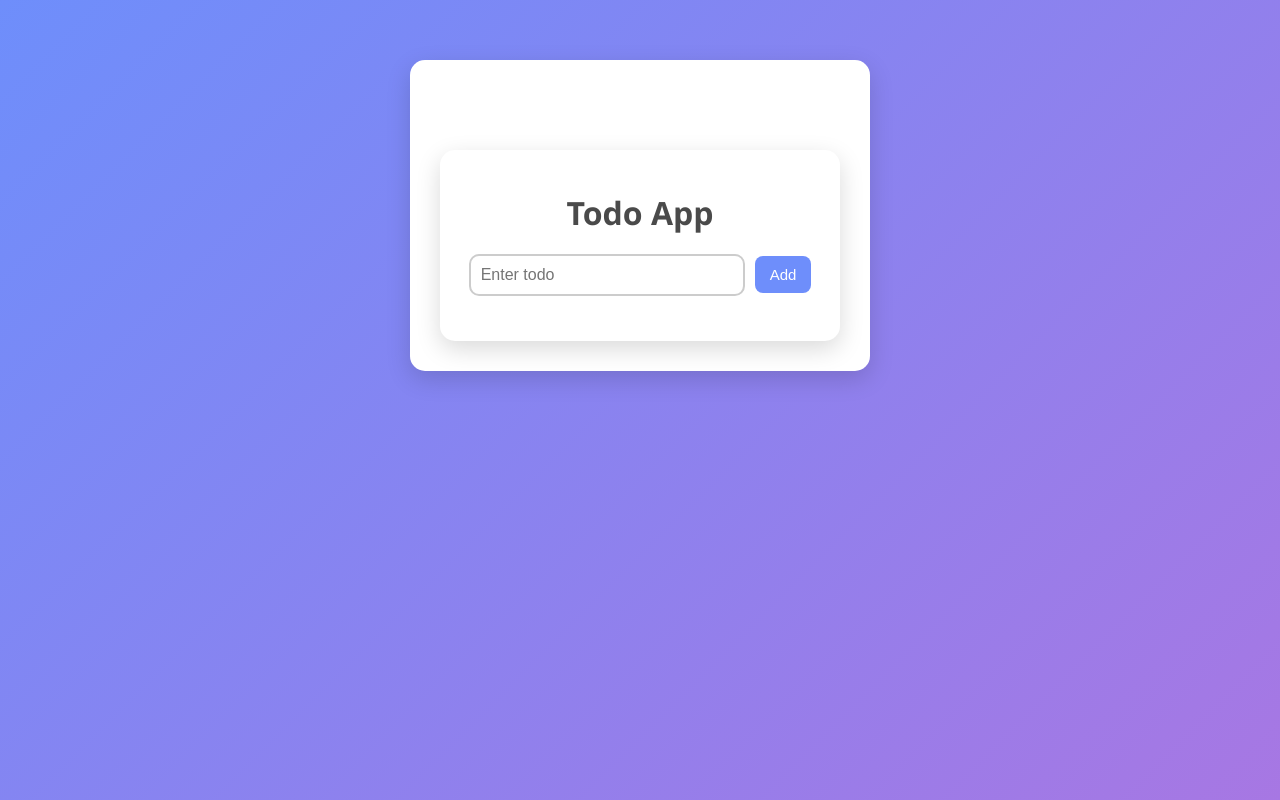
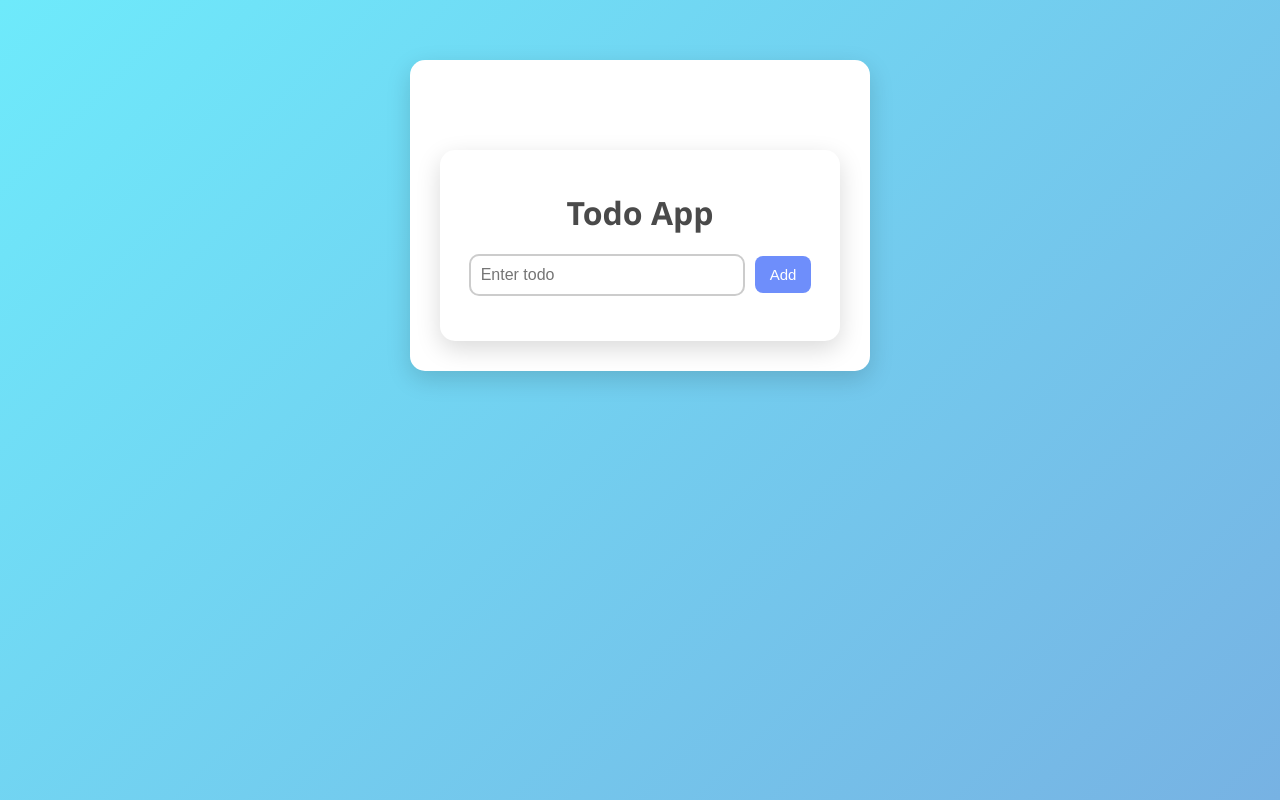
Before and after one commit to suryakanta31/ToDoApp, a React (Create React App) app: page / in a window 1280 px wide. Built offline with nearby package versions, Linux system fonts and the light colour scheme.

Commit message:
Update index.css

```diff
--- a/src/index.css
+++ b/src/index.css
@@ -1,6 +1,6 @@
 body {
   font-family: 'Segoe UI', Tahoma, Geneva, Verdana, sans-serif;
-  background: linear-gradient(135deg, #6e8efb, #a777e3);
+  background: linear-gradient(135deg, #6eeafb, #77b2e3);
   margin: 0;
   padding: 0;
   display: flex;
```
